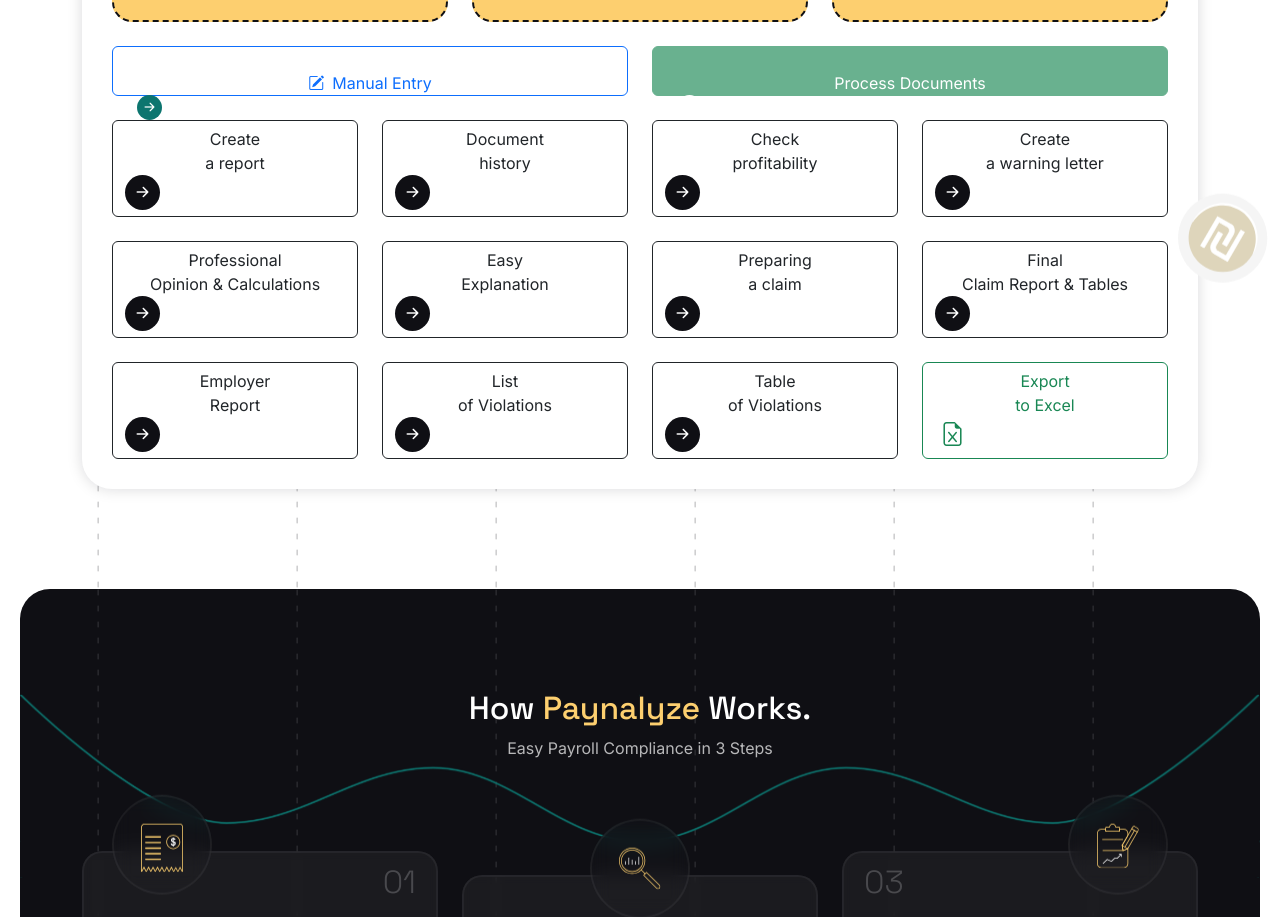
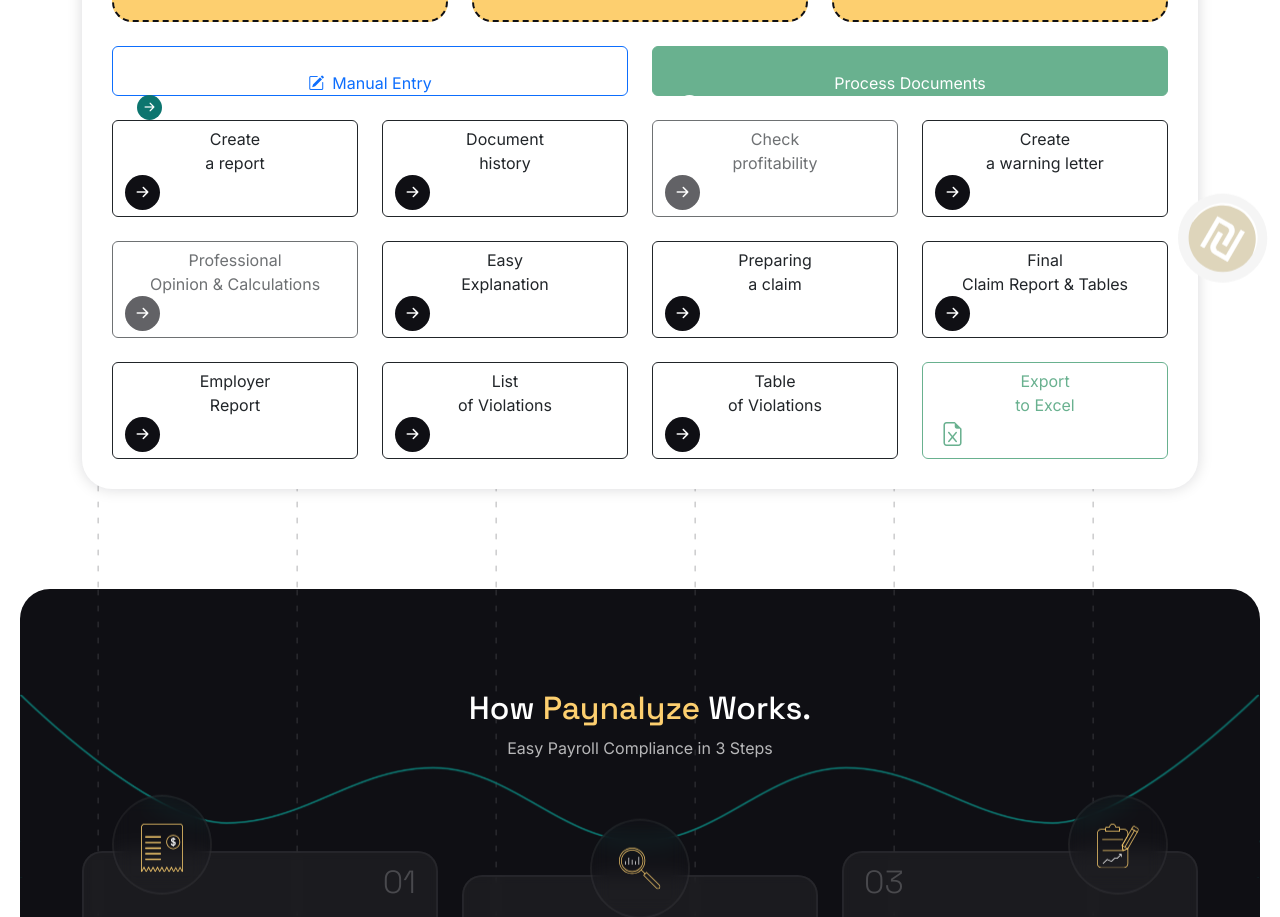
Before and after one commit to Gourav-21/legal-frontend, a Next.js app: page /en in a window 1280 px wide. Shown: the part 827-1744 px from the top of the page. Built offline with nearby package versions, Linux system fonts and the light colour scheme; no server answers; what @mdxeditor/editor would draw is missing.

Commit message:
disabled buttons

```diff
--- a/components/FileAnalysis.tsx
+++ b/components/FileAnalysis.tsx
@@ -581,7 +581,8 @@
               type="button"
               className="btn btn-outline-dark thumbnail-btn show-btn"
               onClick={() => handleCreateReport('profitability')}
-              disabled={isProcessing || !areAllFilesCompressed()}
+              // disabled={isProcessing || !areAllFilesCompressed()}
+              disabled
             >
               <div dangerouslySetInnerHTML={{ __html: dictionary.hero.actionButtons.checkProfitability.replace(' ', '<br>') }} />
               <span><i className="bi bi-arrow-right-short"></i></span>
@@ -611,7 +612,8 @@
               type="button"
               className="btn btn-outline-dark thumbnail-btn show-btn"
               onClick={() => handleCreateReport('professional')}
-              disabled={isProcessing || !areAllFilesCompressed()}
+              // disabled={isProcessing || !areAllFilesCompressed()}
+              disabled
             >
               <div dangerouslySetInnerHTML={{ __html: dictionary.hero.actionButtons.professionalOpinion.replace(' ', '<br>') }} />
               <span><i className="bi bi-arrow-right-short"></i></span>
@@ -716,7 +718,8 @@
               type="button"
               className="btn btn-outline-success thumbnail-btn show-btn"
               onClick={handleExportToExcel}
-              disabled={isProcessing || !areAllFilesCompressed()}
+              // disabled={isProcessing || !areAllFilesCompressed()}
+              disabled
             >
               <div dangerouslySetInnerHTML={{ __html: dictionary.hero.actionButtons.exportToExcel.replace(' ', '<br>') }} />
               <span className="text-success"><i className="bi bi-file-earmark-excel"></i></span>
```
